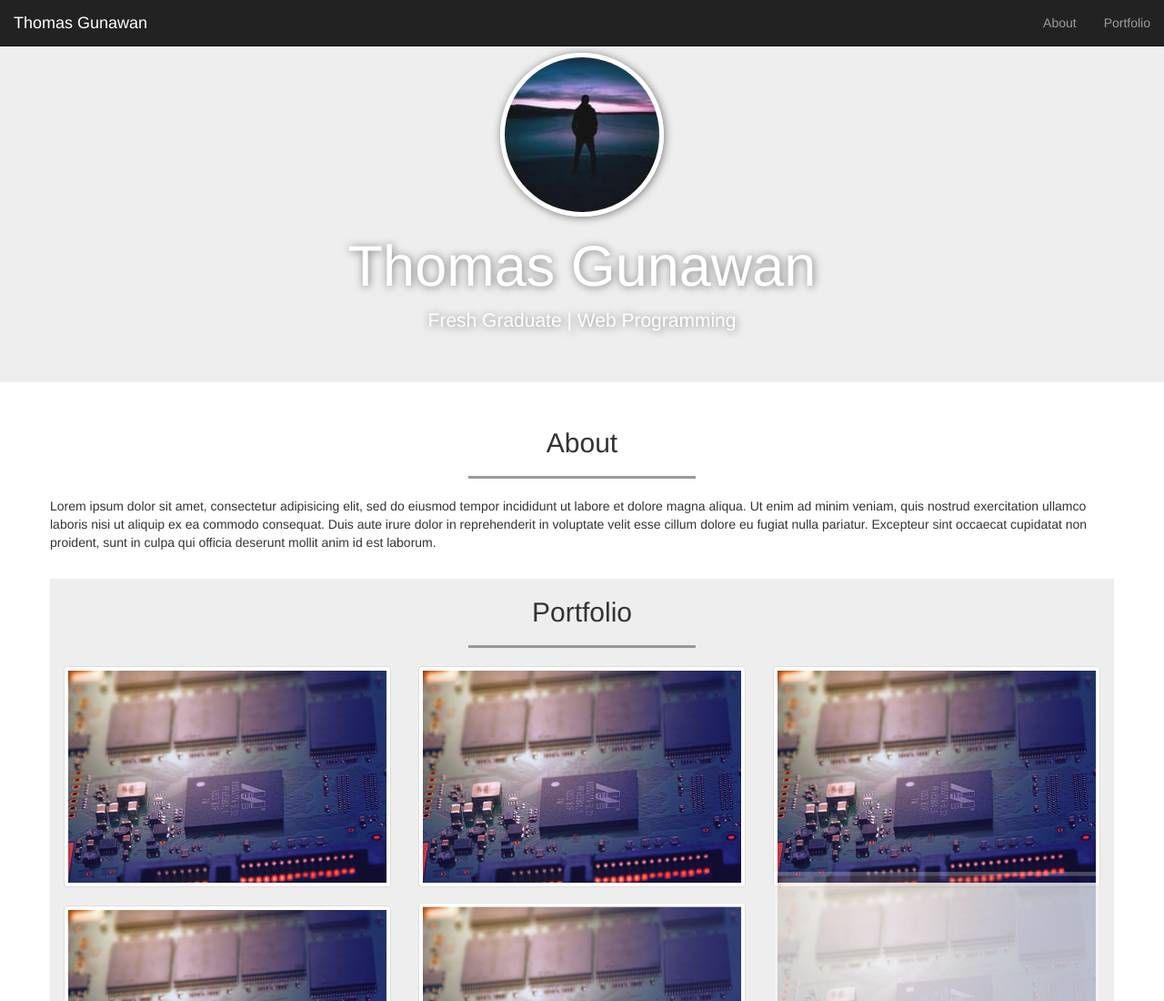
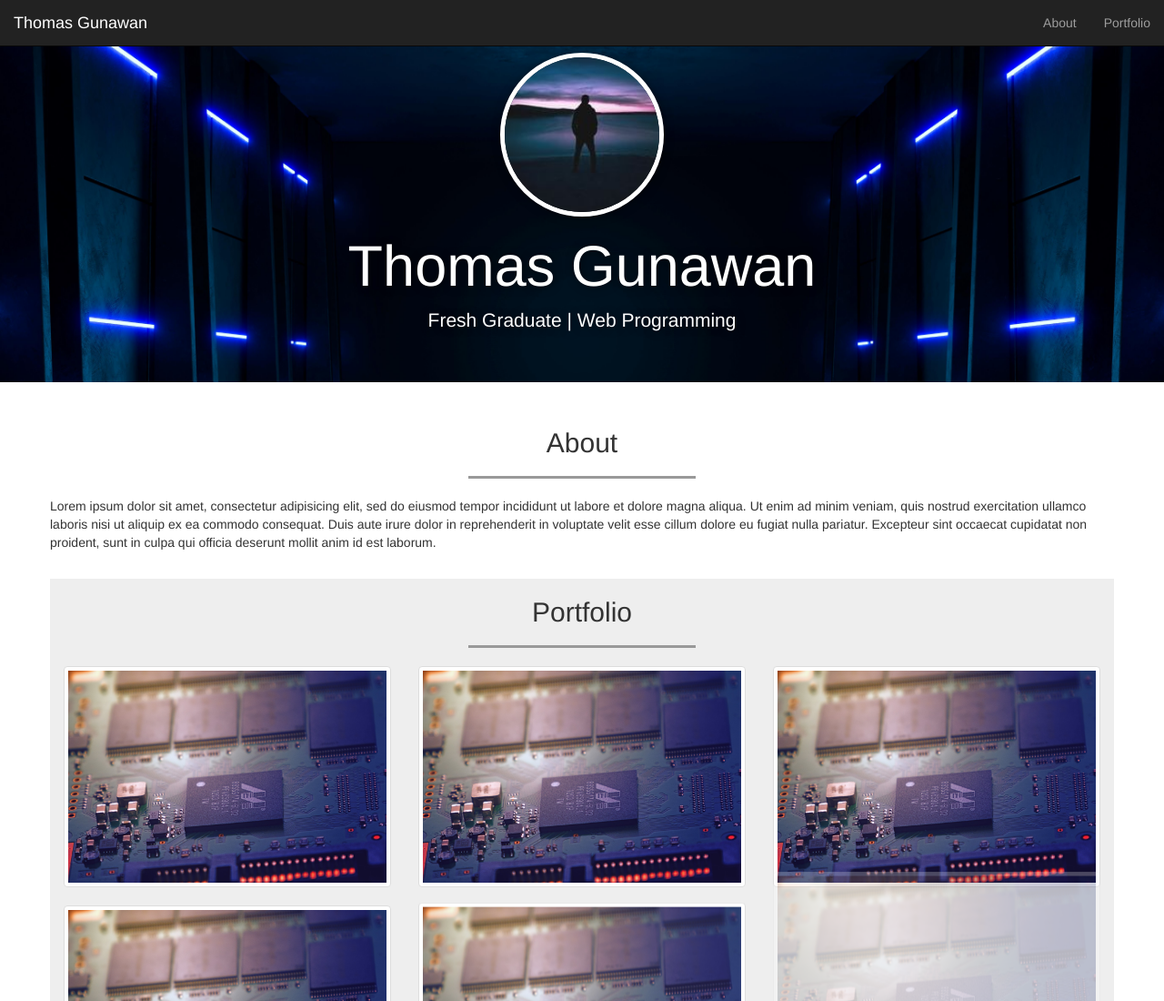
Before and after one commit to thmsgnwn/bio, a plain HTML site: page index.html in a window 1280 px wide. Shown: the top 1100 px of the page at 91% size. Drawn offline with Linux system fonts and the light colour scheme; files whose address does not match are found by name.

Commit message:
Update style.css

```diff
--- a/style.css
+++ b/style.css
@@ -8,7 +8,7 @@ body {
 
 .jumbotron {
 	height: 420px;
-	background-image: url('../img/cambg.jpg');
+	background-image: url('cambg.jpg');
 	background-attachment: fixed;
 	background-size: cover;
 	background-position: 0 -80px;
```
